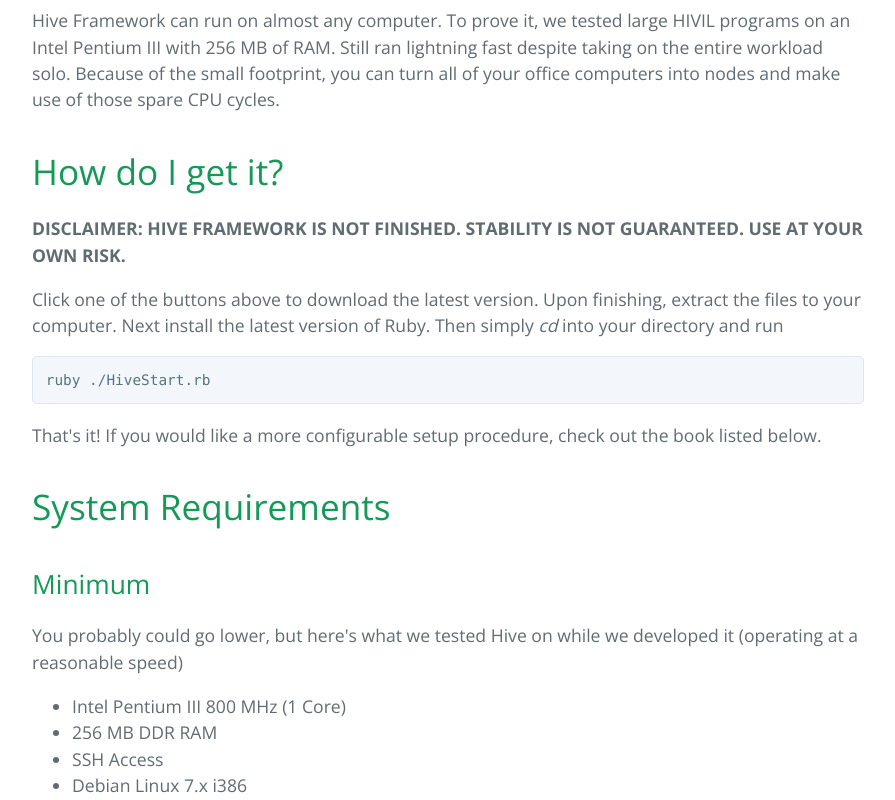
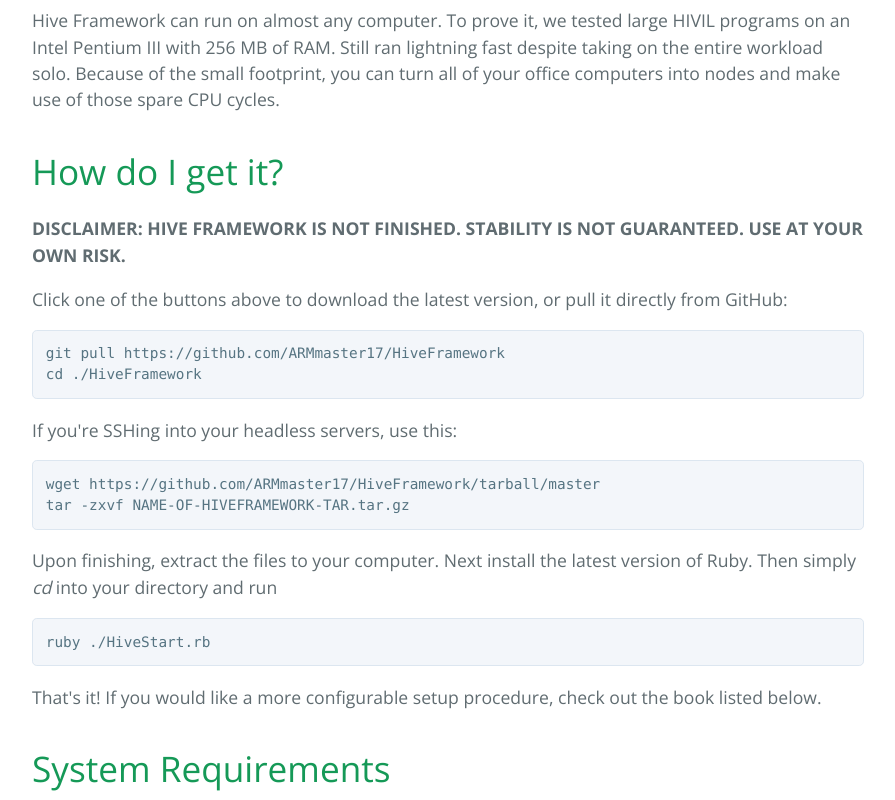
Before and after one commit to NETponents/HiveFramework-Ruby, a plain HTML site: page index.html in a window 1280 px wide. Shown: the part 1444-2244 px from the top of the page, without its empty margins (192-1087 px from the left). Drawn offline with nearby package versions, Linux system fonts and the light colour scheme.

```diff
--- a/index.html
+++ b/index.html
@@ -20,7 +20,7 @@
 
     <section class="main-content">
       <h1>
-<a id="what-is-hive-framework" class="anchor" href="#what-is-hive-framework" aria-hidden="true"><span class="octicon octicon-link"></span></a>What is Hive Framework</h1>
+<a id="what-is-hive-framework" class="anchor" href="#what-is-hive-framework" aria-hidden="true"><span class="octicon octicon-link"></span></a>What is Hive Framework?</h1>
 
 <h2>
 <a id="a-framework-built-for-clusters" class="anchor" href="#a-framework-built-for-clusters" aria-hidden="true"><span class="octicon octicon-link"></span></a>A framework built for clusters</h2>
@@ -57,7 +57,19 @@
 
 <p><strong>DISCLAIMER: HIVE FRAMEWORK IS NOT FINISHED. STABILITY IS NOT GUARANTEED. USE AT YOUR OWN RISK.</strong></p>
 
-<p>Click one of the buttons above to download the latest version. Upon finishing, extract the files to your computer. Next install the latest version of Ruby. Then simply <em>cd</em> into your directory and run</p>
+<p>Click one of the buttons above to download the latest version, or pull it directly from GitHub:</p>
+
+<pre><code>git pull https://github.com/ARMmaster17/HiveFramework
+cd ./HiveFramework
+</code></pre>
+
+<p>If you're SSHing into your headless servers, use this:</p>
+
+<pre><code>wget https://github.com/ARMmaster17/HiveFramework/tarball/master
+tar -zxvf NAME-OF-HIVEFRAMEWORK-TAR.tar.gz
+</code></pre>
+
+<p>Upon finishing, extract the files to your computer. Next install the latest version of Ruby. Then simply <em>cd</em> into your directory and run</p>
 
 <pre><code>ruby ./HiveStart.rb
 </code></pre>
```
Also changed, not shown: params.json (+1 -1 lines).
